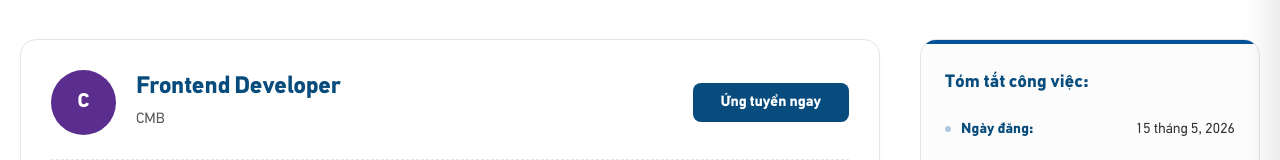
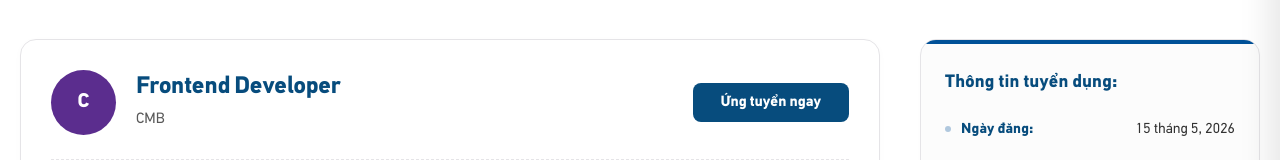
Before and after one commit to paperplane025/cmb_recruitment, a React (Vite) app: page /jobs/1 in a window 1280 px wide. Shown: the part 352-512 px from the top of the page. Built offline with nearby package versions, Linux system fonts and the light colour scheme; no server answers.

Commit message:
update tiêu đề

```diff
--- a/src/pages/JobDetailPage.tsx
+++ b/src/pages/JobDetailPage.tsx
@@ -134,7 +134,7 @@ export function JobDetailPage() {
             <Link to="/">Trang chủ</Link>
             <span className={styles['p-job-detail-banner__breadcrumbs-separator']} aria-hidden="true">
               <svg width="12" height="12" viewBox="0 0 24 24" fill="none" stroke="currentColor" strokeWidth="2.5">
-                <path d="M9 18l6-6-6-6"/>
+                <path d="M9 18l6-6-6-6" />
               </svg>
             </span>
             <span className={styles['p-job-detail-banner__breadcrumbs-current']}>Chi tiết việc làm</span>
@@ -281,7 +281,7 @@ export function JobDetailPage() {
 
             {/* Job Summary Panel */}
             <div className={styles['p-job-summary-card']}>
-              <h3 className={styles['p-job-summary-card__title']}>Tóm tắt công việc:</h3>
+              <h3 className={styles['p-job-summary-card__title']}>Thông tin tuyển dụng:</h3>
               <ul className={styles['p-job-summary-card__list']}>
                 <li className={styles['p-job-summary-card__item']}>
                   <span className={styles['p-job-summary-card__dot']} />
@@ -414,7 +414,7 @@ export function JobDetailPage() {
                   aria-label="Việc làm liên quan trước"
                 >
                   <svg viewBox="0 0 24 24" fill="none" stroke="currentColor" strokeWidth="2.5">
-                    <path d="M19 12H5M12 19l-7-7 7-7"/>
+                    <path d="M19 12H5M12 19l-7-7 7-7" />
                   </svg>
                 </button>
                 <button
@@ -423,7 +423,7 @@ export function JobDetailPage() {
                   aria-label="Việc làm liên quan tiếp theo"
                 >
                   <svg viewBox="0 0 24 24" fill="none" stroke="currentColor" strokeWidth="2.5">
-                    <path d="M5 12h14M12 5l7 7-7 7"/>
+                    <path d="M5 12h14M12 5l7 7-7 7" />
                   </svg>
                 </button>
               </div>
```
Lines whose indentation alone changed are shown as unchanged.
